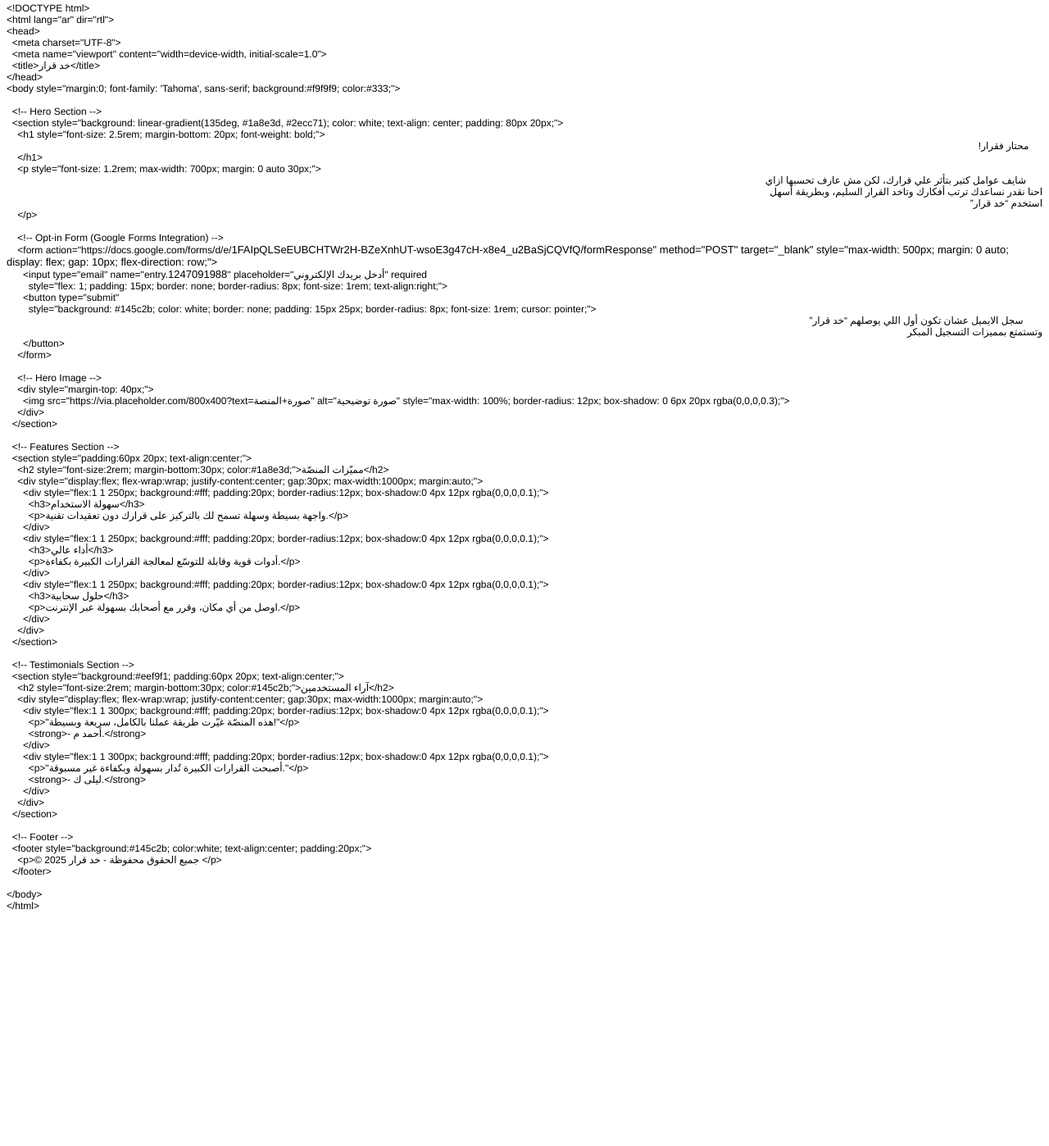
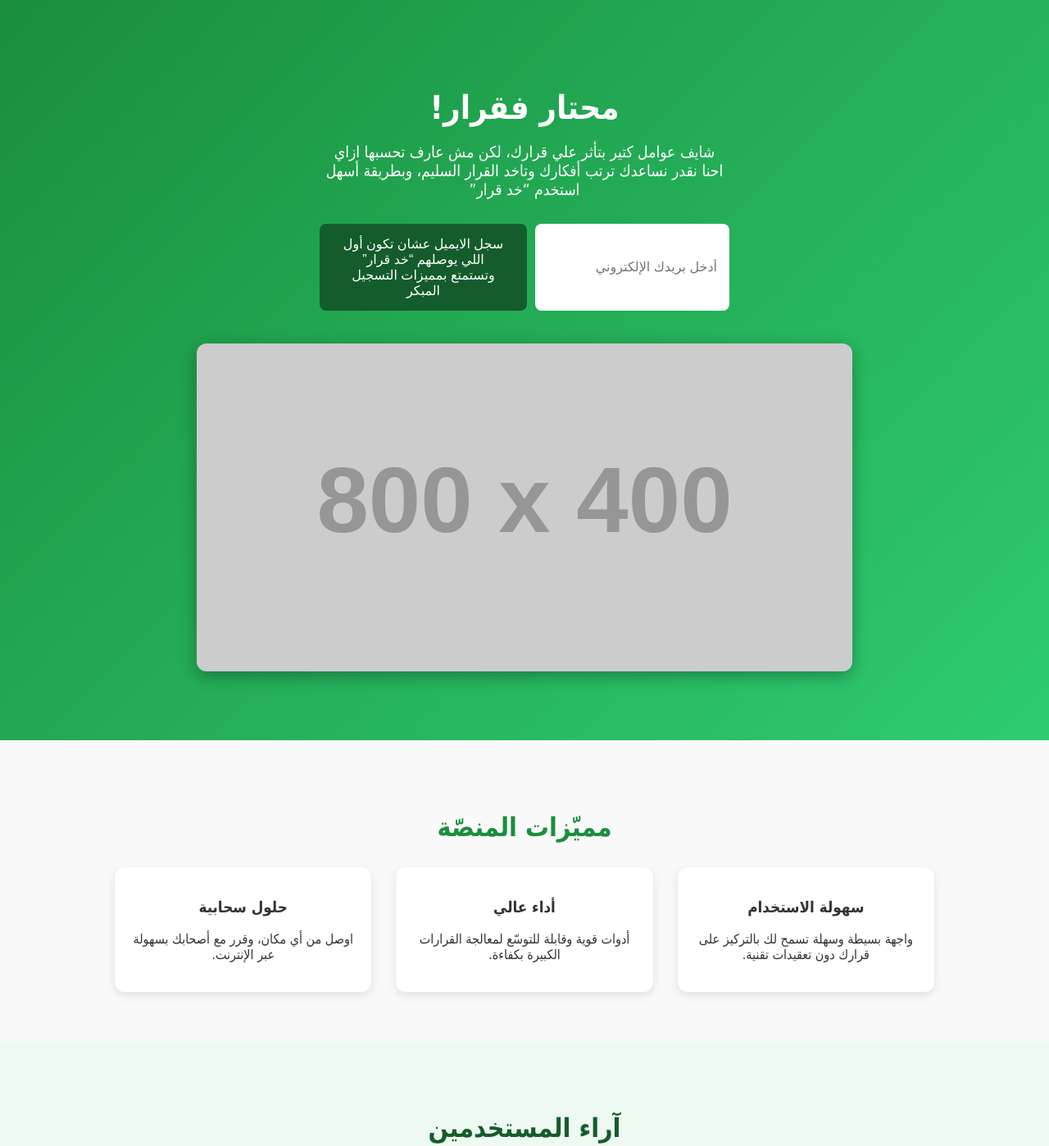
Before and after one commit to Mrwkky9/Saasoptin3, a plain HTML site: page index.html in a window 1280 px wide. Shown: the part 5-1403 px from the top of the page at 82% size. Before the commit the page ends 1125 px from the top, so only its background shows below. Drawn offline with Linux system fonts and the light colour scheme; placeholder pictures from the web are drawn by us.

Commit message:
Update index.html
mod version

```diff
--- a/index.html
+++ b/index.html
@@ -1,95 +1,83 @@
-<!DOCTYPE html PUBLIC "-//W3C//DTD HTML 4.01//EN" "http://www.w3.org/TR/html4/strict.dtd">
-<html>
+<!DOCTYPE html>
+<html lang="ar" dir="rtl">
 <head>
-  <meta http-equiv="Content-Type" content="text/html; charset=utf-8">
-  <meta http-equiv="Content-Style-Type" content="text/css">
-  <title></title>
-  <meta name="Generator" content="Cocoa HTML Writer">
-  <meta name="CocoaVersion" content="2575.6">
-  <style type="text/css">
-    p.p1 {margin: 0.0px 0.0px 0.0px 0.0px; font: 12.0px Helvetica}
-    p.p2 {margin: 0.0px 0.0px 0.0px 0.0px; font: 12.0px Helvetica; min-height: 14.0px}
-    span.s1 {font: 13.0px 'Helvetica Neue'}
+  <meta charset="UTF-8">
+  <meta name="viewport" content="width=device-width, initial-scale=1.0">
+  <title>خد قرار</title>
+  <style>
+    body { margin:0; font-family: 'Tahoma', sans-serif; background:#f9f9f9; color:#333; }
+    section { padding:60px 20px; }
   </style>
 </head>
 <body>
-<p class="p1">&lt;!DOCTYPE html&gt;</p>
-<p class="p1">&lt;html lang="ar" dir="rtl"&gt;</p>
-<p class="p1">&lt;head&gt;</p>
-<p class="p1"><span class="Apple-converted-space">  </span>&lt;meta charset="UTF-8"&gt;</p>
-<p class="p1"><span class="Apple-converted-space">  </span>&lt;meta name="viewport" content="width=device-width, initial-scale=1.0"&gt;</p>
-<p class="p1"><span class="Apple-converted-space">  </span>&lt;title&gt;خد قرار&lt;/title&gt;</p>
-<p class="p1">&lt;/head&gt;</p>
-<p class="p1">&lt;body style="margin:0; font-family: 'Tahoma', sans-serif; background:#f9f9f9; color:#333;"&gt;</p>
-<p class="p2"><br></p>
-<p class="p1"><span class="Apple-converted-space">  </span>&lt;!-- Hero Section --&gt;</p>
-<p class="p1"><span class="Apple-converted-space">  </span>&lt;section style="background: linear-gradient(135deg, #1a8e3d, #2ecc71); color: white; text-align: center; padding: 80px 20px;"&gt;</p>
-<p class="p1"><span class="Apple-converted-space">    </span>&lt;h1 style="font-size: 2.5rem; margin-bottom: 20px; font-weight: bold;"&gt;</p>
-<p dir="rtl" class="p1"><span class="Apple-converted-space">     </span>محتار فقرار!</p>
-<p class="p1"><span class="Apple-converted-space">    </span>&lt;/h1&gt;</p>
-<p class="p1"><span class="Apple-converted-space">    </span>&lt;p style="font-size: 1.2rem; max-width: 700px; margin: 0 auto 30px;"&gt;</p>
-<p dir="rtl" class="p1"><span class="Apple-converted-space">      </span>شايف عوامل كتير بتأثر علي قرارك، لكن مش عارف تحسبها ازاي</p>
-<p dir="rtl" class="p1">احنا نقدر نساعدك ترتب أفكارك وتاخد القرار السليم، وبطريقة أسهل</p>
-<p dir="rtl" class="p1">استخدم “خد قرار”</p>
-<p class="p1"><span class="Apple-converted-space">    </span>&lt;/p&gt;</p>
-<p class="p2"><br></p>
-<p class="p1"><span class="Apple-converted-space">    </span>&lt;!-- Opt-in Form (Google Forms Integration) --&gt;</p>
-<p class="p1"><span class="Apple-converted-space">    </span>&lt;form action="https://docs.google.com/forms/d/e/<span class="s1">1FAIpQLSeEUBCHTWr2H-BZeXnhUT-wsoE3g47cH-x8e4_u2BaSjCQVfQ/formResponse" method="POST" target="_blank" style="max-width: 500px; margin: 0 auto; display: flex; gap: 10px; flex-direction: row;"&gt;</p>
-<p class="p1"><span class="Apple-converted-space">      </span>&lt;input type="email" name="entry.<span class="s1">1247091988</span>" placeholder="أدخل بريدك الإلكتروني" required<span class="Apple-converted-space"> </span></p>
-<p class="p1"><span class="Apple-converted-space">        </span>style="flex: 1; padding: 15px; border: none; border-radius: 8px; font-size: 1rem; text-align:right;"&gt;</p>
-<p class="p1"><span class="Apple-converted-space">      </span>&lt;button type="submit"<span class="Apple-converted-space"> </span></p>
-<p class="p1"><span class="Apple-converted-space">        </span>style="background: #145c2b; color: white; border: none; padding: 15px 25px; border-radius: 8px; font-size: 1rem; cursor: pointer;"&gt;</p>
-<p dir="rtl" class="p1"><span class="Apple-converted-space">       </span>سجل الايميل عشان تكون أول اللي يوصلهم “خد قرار”</p>
-<p dir="rtl" class="p1">وتستمتع بمميزات التسجيل المبكر</p>
-<p class="p1"><span class="Apple-converted-space">      </span>&lt;/button&gt;</p>
-<p class="p1"><span class="Apple-converted-space">    </span>&lt;/form&gt;</p>
-<p class="p2"><br></p>
-<p class="p1"><span class="Apple-converted-space">    </span>&lt;!-- Hero Image --&gt;</p>
-<p class="p1"><span class="Apple-converted-space">    </span>&lt;div style="margin-top: 40px;"&gt;</p>
-<p class="p1"><span class="Apple-converted-space">      </span>&lt;img src="https://via.placeholder.com/800x400?text=صورة+المنصة" alt="صورة توضيحية" style="max-width: 100%; border-radius: 12px; box-shadow: 0 6px 20px rgba(0,0,0,0.3);"&gt;</p>
-<p class="p1"><span class="Apple-converted-space">    </span>&lt;/div&gt;</p>
-<p class="p1"><span class="Apple-converted-space">  </span>&lt;/section&gt;</p>
-<p class="p2"><br></p>
-<p class="p1"><span class="Apple-converted-space">  </span>&lt;!-- Features Section --&gt;</p>
-<p class="p1"><span class="Apple-converted-space">  </span>&lt;section style="padding:60px 20px; text-align:center;"&gt;</p>
-<p class="p1"><span class="Apple-converted-space">    </span>&lt;h2 style="font-size:2rem; margin-bottom:30px; color:#1a8e3d;"&gt;مميّزات المنصّة&lt;/h2&gt;</p>
-<p class="p1"><span class="Apple-converted-space">    </span>&lt;div style="display:flex; flex-wrap:wrap; justify-content:center; gap:30px; max-width:1000px; margin:auto;"&gt;</p>
-<p class="p1"><span class="Apple-converted-space">      </span>&lt;div style="flex:1 1 250px; background:#fff; padding:20px; border-radius:12px; box-shadow:0 4px 12px rgba(0,0,0,0.1);"&gt;</p>
-<p class="p1"><span class="Apple-converted-space">        </span>&lt;h3&gt;سهولة الاستخدام&lt;/h3&gt;</p>
-<p class="p1"><span class="Apple-converted-space">        </span>&lt;p&gt;واجهة بسيطة وسهلة تسمح لك بالتركيز على قرارك دون تعقيدات تقنية.&lt;/p&gt;</p>
-<p class="p1"><span class="Apple-converted-space">      </span>&lt;/div&gt;</p>
-<p class="p1"><span class="Apple-converted-space">      </span>&lt;div style="flex:1 1 250px; background:#fff; padding:20px; border-radius:12px; box-shadow:0 4px 12px rgba(0,0,0,0.1);"&gt;</p>
-<p class="p1"><span class="Apple-converted-space">        </span>&lt;h3&gt;أداء عالي&lt;/h3&gt;</p>
-<p class="p1"><span class="Apple-converted-space">        </span>&lt;p&gt;أدوات قوية وقابلة للتوسّع لمعالجة القرارات الكبيرة بكفاءة.&lt;/p&gt;</p>
-<p class="p1"><span class="Apple-converted-space">      </span>&lt;/div&gt;</p>
-<p class="p1"><span class="Apple-converted-space">      </span>&lt;div style="flex:1 1 250px; background:#fff; padding:20px; border-radius:12px; box-shadow:0 4px 12px rgba(0,0,0,0.1);"&gt;</p>
-<p class="p1"><span class="Apple-converted-space">        </span>&lt;h3&gt;حلول سحابية&lt;/h3&gt;</p>
-<p class="p1"><span class="Apple-converted-space">        </span>&lt;p&gt;اوصل من أي مكان، وقرر مع أصحابك بسهولة عبر الإنترنت.&lt;/p&gt;</p>
-<p class="p1"><span class="Apple-converted-space">      </span>&lt;/div&gt;</p>
-<p class="p1"><span class="Apple-converted-space">    </span>&lt;/div&gt;</p>
-<p class="p1"><span class="Apple-converted-space">  </span>&lt;/section&gt;</p>
-<p class="p2"><br></p>
-<p class="p1"><span class="Apple-converted-space">  </span>&lt;!-- Testimonials Section --&gt;</p>
-<p class="p1"><span class="Apple-converted-space">  </span>&lt;section style="background:#eef9f1; padding:60px 20px; text-align:center;"&gt;</p>
-<p class="p1"><span class="Apple-converted-space">    </span>&lt;h2 style="font-size:2rem; margin-bottom:30px; color:#145c2b;"&gt;آراء المستخدمين&lt;/h2&gt;</p>
-<p class="p1"><span class="Apple-converted-space">    </span>&lt;div style="display:flex; flex-wrap:wrap; justify-content:center; gap:30px; max-width:1000px; margin:auto;"&gt;</p>
-<p class="p1"><span class="Apple-converted-space">      </span>&lt;div style="flex:1 1 300px; background:#fff; padding:20px; border-radius:12px; box-shadow:0 4px 12px rgba(0,0,0,0.1);"&gt;</p>
-<p class="p1"><span class="Apple-converted-space">        </span>&lt;p&gt;"هذه المنصّة غيّرت طريقة عملنا بالكامل، سريعة وبسيطة!"&lt;/p&gt;</p>
-<p class="p1"><span class="Apple-converted-space">        </span>&lt;strong&gt;- أحمد م.&lt;/strong&gt;</p>
-<p class="p1"><span class="Apple-converted-space">      </span>&lt;/div&gt;</p>
-<p class="p1"><span class="Apple-converted-space">      </span>&lt;div style="flex:1 1 300px; background:#fff; padding:20px; border-radius:12px; box-shadow:0 4px 12px rgba(0,0,0,0.1);"&gt;</p>
-<p class="p1"><span class="Apple-converted-space">        </span>&lt;p&gt;"أصبحت القرارات الكبيرة تُدار بسهولة وبكفاءة غير مسبوقة."&lt;/p&gt;</p>
-<p class="p1"><span class="Apple-converted-space">        </span>&lt;strong&gt;- ليلى ك.&lt;/strong&gt;</p>
-<p class="p1"><span class="Apple-converted-space">      </span>&lt;/div&gt;</p>
-<p class="p1"><span class="Apple-converted-space">    </span>&lt;/div&gt;</p>
-<p class="p1"><span class="Apple-converted-space">  </span>&lt;/section&gt;</p>
-<p class="p2"><br></p>
-<p class="p1"><span class="Apple-converted-space">  </span>&lt;!-- Footer --&gt;</p>
-<p class="p1"><span class="Apple-converted-space">  </span>&lt;footer style="background:#145c2b; color:white; text-align:center; padding:20px;"&gt;</p>
-<p class="p1"><span class="Apple-converted-space">    </span>&lt;p&gt;© 2025 جميع الحقوق محفوظة - خد قرار &lt;/p&gt;</p>
-<p class="p1"><span class="Apple-converted-space">  </span>&lt;/footer&gt;</p>
-<p class="p2"><br></p>
-<p class="p1">&lt;/body&gt;</p>
-<p class="p1">&lt;/html&gt;</p>
+
+  <!-- Hero Section -->
+  <section style="background: linear-gradient(135deg, #1a8e3d, #2ecc71); color: white; text-align: center; padding: 80px 20px;">
+    <h1 style="font-size: 2.5rem; margin-bottom: 20px; font-weight: bold;">محتار فقرار!</h1>
+    <p style="font-size: 1.2rem; max-width: 700px; margin: 0 auto 30px;">
+      شايف عوامل كتير بتأثر علي قرارك، لكن مش عارف تحسبها ازاي<br>
+      احنا نقدر نساعدك ترتب أفكارك وتاخد القرار السليم، وبطريقة أسهل<br>
+      استخدم “خد قرار”
+    </p>
+
+    <!-- Opt-in Form -->
+    <form action="https://docs.google.com/forms/d/e/1FAIpQLSeEUBCHTWr2H-BZeXnhUT-wsoE3g47cH-x8e4_u2BaSjCQVfQ/formResponse"
+          method="POST" target="_blank"
+          style="max-width: 500px; margin: 0 auto; display: flex; gap: 10px; flex-direction: row;">
+      <input type="email" name="entry.1247091988" placeholder="أدخل بريدك الإلكتروني" required
+             style="flex: 1; padding: 15px; border: none; border-radius: 8px; font-size: 1rem; text-align:right;">
+      <button type="submit"
+              style="background: #145c2b; color: white; border: none; padding: 15px 25px; border-radius: 8px; font-size: 1rem; cursor: pointer;">
+        سجل الايميل عشان تكون أول اللي يوصلهم “خد قرار”<br>
+        وتستمتع بمميزات التسجيل المبكر
+      </button>
+    </form>
+
+    <!-- Hero Image -->
+    <div style="margin-top: 40px;">
+      <img src="https://via.placeholder.com/800x400?text=صورة+المنصة" alt="صورة توضيحية"
+           style="max-width: 100%; border-radius: 12px; box-shadow: 0 6px 20px rgba(0,0,0,0.3);">
+    </div>
+  </section>
+
+  <!-- Features -->
+  <section style="text-align:center;">
+    <h2 style="font-size:2rem; margin-bottom:30px; color:#1a8e3d;">مميّزات المنصّة</h2>
+    <div style="display:flex; flex-wrap:wrap; justify-content:center; gap:30px; max-width:1000px; margin:auto;">
+      <div style="flex:1 1 250px; background:#fff; padding:20px; border-radius:12px; box-shadow:0 4px 12px rgba(0,0,0,0.1);">
+        <h3>سهولة الاستخدام</h3>
+        <p>واجهة بسيطة وسهلة تسمح لك بالتركيز على قرارك دون تعقيدات تقنية.</p>
+      </div>
+      <div style="flex:1 1 250px; background:#fff; padding:20px; border-radius:12px; box-shadow:0 4px 12px rgba(0,0,0,0.1);">
+        <h3>أداء عالي</h3>
+        <p>أدوات قوية وقابلة للتوسّع لمعالجة القرارات الكبيرة بكفاءة.</p>
+      </div>
+      <div style="flex:1 1 250px; background:#fff; padding:20px; border-radius:12px; box-shadow:0 4px 12px rgba(0,0,0,0.1);">
+        <h3>حلول سحابية</h3>
+        <p>اوصل من أي مكان، وقرر مع أصحابك بسهولة عبر الإنترنت.</p>
+      </div>
+    </div>
+  </section>
+
+  <!-- Testimonials -->
+  <section style="background:#eef9f1; text-align:center;">
+    <h2 style="font-size:2rem; margin-bottom:30px; color:#145c2b;">آراء المستخدمين</h2>
+    <div style="display:flex; flex-wrap:wrap; justify-content:center; gap:30px; max-width:1000px; margin:auto;">
+      <div style="flex:1 1 300px; background:#fff; padding:20px; border-radius:12px; box-shadow:0 4px 12px rgba(0,0,0,0.1);">
+        <p>"هذه المنصّة غيّرت طريقة عملنا بالكامل، سريعة وبسيطة!"</p>
+        <strong>- أحمد م.</strong>
+      </div>
+      <div style="flex:1 1 300px; background:#fff; padding:20px; border-radius:12px; box-shadow:0 4px 12px rgba(0,0,0,0.1);">
+        <p>"أصبحت القرارات الكبيرة تُدار بسهولة وبكفاءة غير مسبوقة."</p>
+        <strong>- ليلى ك.</strong>
+      </div>
+    </div>
+  </section>
+
+  <!-- Footer -->
+  <footer style="background:#145c2b; color:white; text-align:center; padding:20px;">
+    <p>© 2025 جميع الحقوق محفوظة - خد قرار</p>
+  </footer>
+
 </body>
 </html>
```
